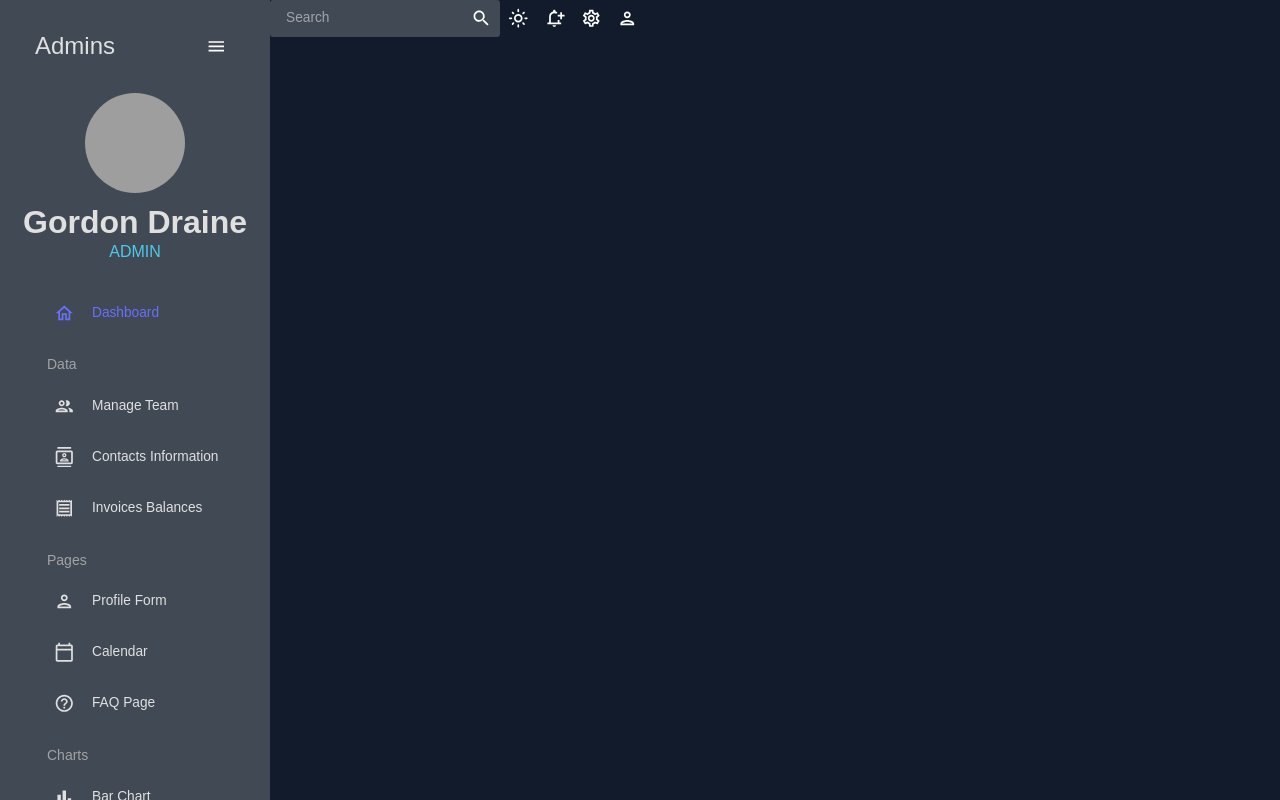
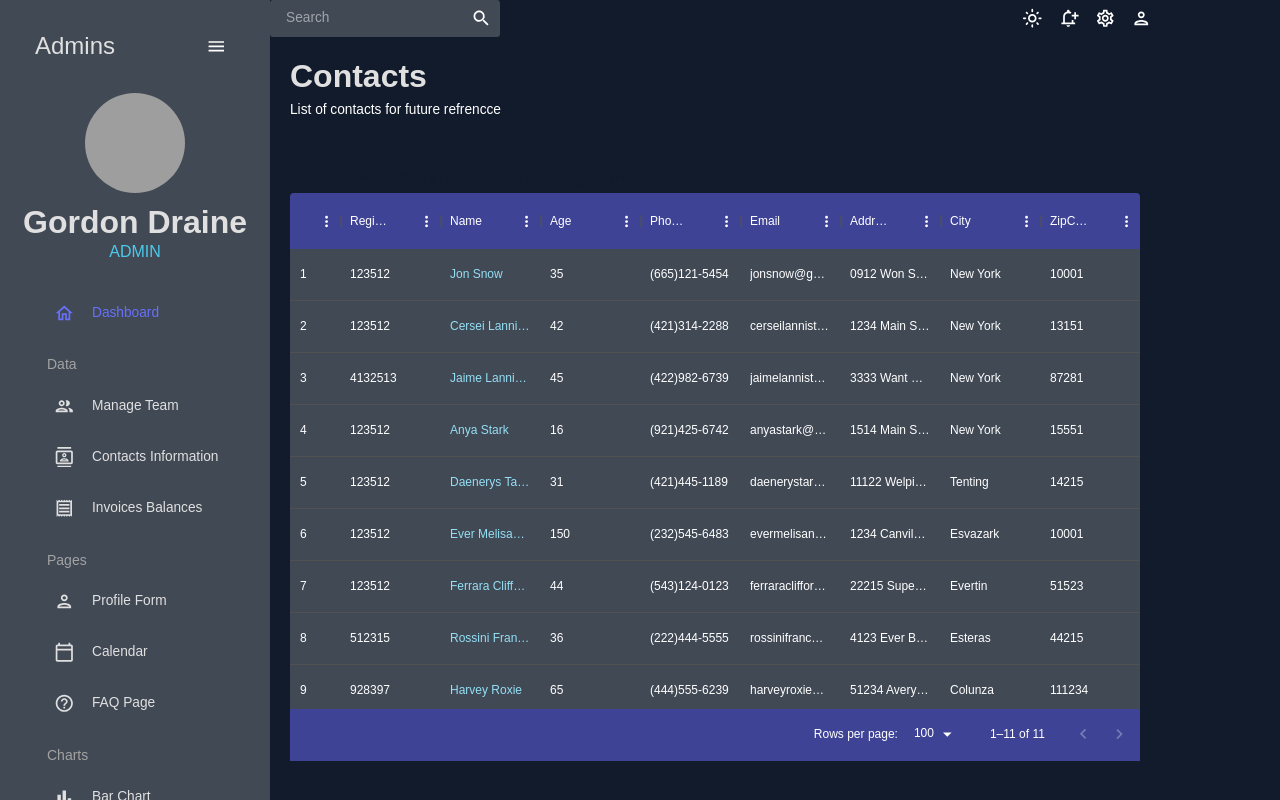
Before and after one commit to GordyD97/Admin-dashboard, a React (Vite) app: page /contacts in a window 1280 px wide. Built offline with nearby package versions, Linux system fonts and the light colour scheme; grey boxes are pictures that could not be loaded.

Commit message:
adding contacts page

```diff
--- a/src/App.jsx
+++ b/src/App.jsx
@@ -6,7 +6,7 @@
 import Dashboard from "./scenes/dashboard";
 import Team from "./scenes/team";
 // import Invoices from "./scenes/invoices";
-// import Contacts from "./scenes/contacts";
+import Contacts from "./scenes/contacts";
 // import Bar from "./scenes/bar";
 // import Form from "./scenes/form";
 // import Line from "./scenes/line";
@@ -31,7 +31,7 @@
             <Routes>
               <Route path="/" element={<Dashboard/>} />
               <Route path="/team" element={<Team/>} />
-              {/* <Route path="/contacts" element={<Contacts/>} /> */}
+              <Route path="/contacts" element={<Contacts/>} />
               {/* <Route path="/invoices" element={<Invoices/>} /> */}
               {/* <Route path="/form" element={<Form/>} /> */}
               {/* <Route path="/pie" element={<Pie/>} /> */}
--- /dev/null
+++ b/src/scenes/contacts/index.jsx
@@ -0,0 +1,96 @@
+import { Box } from "@mui/material";
+import { DataGrid, GridToolbar } from "@mui/x-data-grid";
+import { GridToolbarQuickFilter } from "@mui/x-data-grid/components";
+import { tokens } from "../../theme";
+import { mockDataContacts } from "../../data/mockData";
+
+import Header from "../../components/Header";
+import { useTheme } from "@emotion/react";
+
+import React from "react";
+
+const Contacts = () => {
+  const theme = useTheme();
+  const colors = tokens(theme.palette.mode);
+
+  // columns will represent keys and properties on what we are using.
+  const columns = [
+    { field: "id", headerName: "ID", flex: 0.5 },
+    { field: "registrarId", headerName: "Registrar ID"},
+    {
+      field: "name",
+      headerName: "Name",
+      flex: 1,
+      cellClassName: "name-column--cell",
+    },
+    {
+      field: "age",
+      headerName: "Age",
+      type: "Number",
+      headerAlign: "left",
+      align: "left",
+    },
+    { field: "phone", headerName: "Phone Number", flex: 1 },
+    { field: "email", headerName: "Email", flex: 1 },
+    { field: "address", headerName: "Address", flex: 1 },
+    { field: "city", headerName: "City", flex: 1 },
+    { field: "zipCode", headerName: "ZipCode", flex: 1 },
+
+  ];
+
+  // stopped at 1:35:20
+  // find a fix for the size of the data grid.
+  // hard coded a width for the data grid since it didint work.
+  return (
+    <Box m="20px">
+      <Header
+        title="Contacts"
+        subtitle="List of contacts for future refrencce "
+      />
+      <Box
+        m="40px 0 0 0"
+        height="75vh"
+        sx={{
+          "& .MuiDataGrid-root": {
+            border: "none",
+            width: "850px",
+          },
+          "& .MuiDataGrid-cell": {
+            borderBottom: "none",
+          },
+          "& .name-column--cell": {
+            color: colors.greenAccent[300],
+          },
+          "& .MuiDataGrid-columnHeaders": {
+            backgroundColor: colors.blueAccent[700],
+            borderBottom: "none",
+          },
+          "& .MuiDataGrid-virtualScroller": {
+            backgroundColor: colors.primary[400],
+          },
+          "& .MuiDataGrid-footerContainer": {
+            borderTop: "none",
+            backgroundColor: colors.blueAccent[700],
+          },
+          "& .MuiCheckbox-root": {
+            color: `${colors.greenAccent[200]} !important`,
+          },
+          "& MuiDataGrid-toolbarContainer .MuiButton-text": {
+            color: `${colors.grey[100]} !important`,
+          },
+        }}
+      >
+        <DataGrid
+          rows={mockDataContacts}
+          columns={columns}
+        //   components={{ Toolbar: GridToolbar }}
+          components={{toolbar: GridToolbar}}
+        //   components is depreicated cannot include tool settings.
+        // stopped at 1:52:30
+        />
+      </Box>
+    </Box>
+  );
+};
+
+export default Contacts;
```
